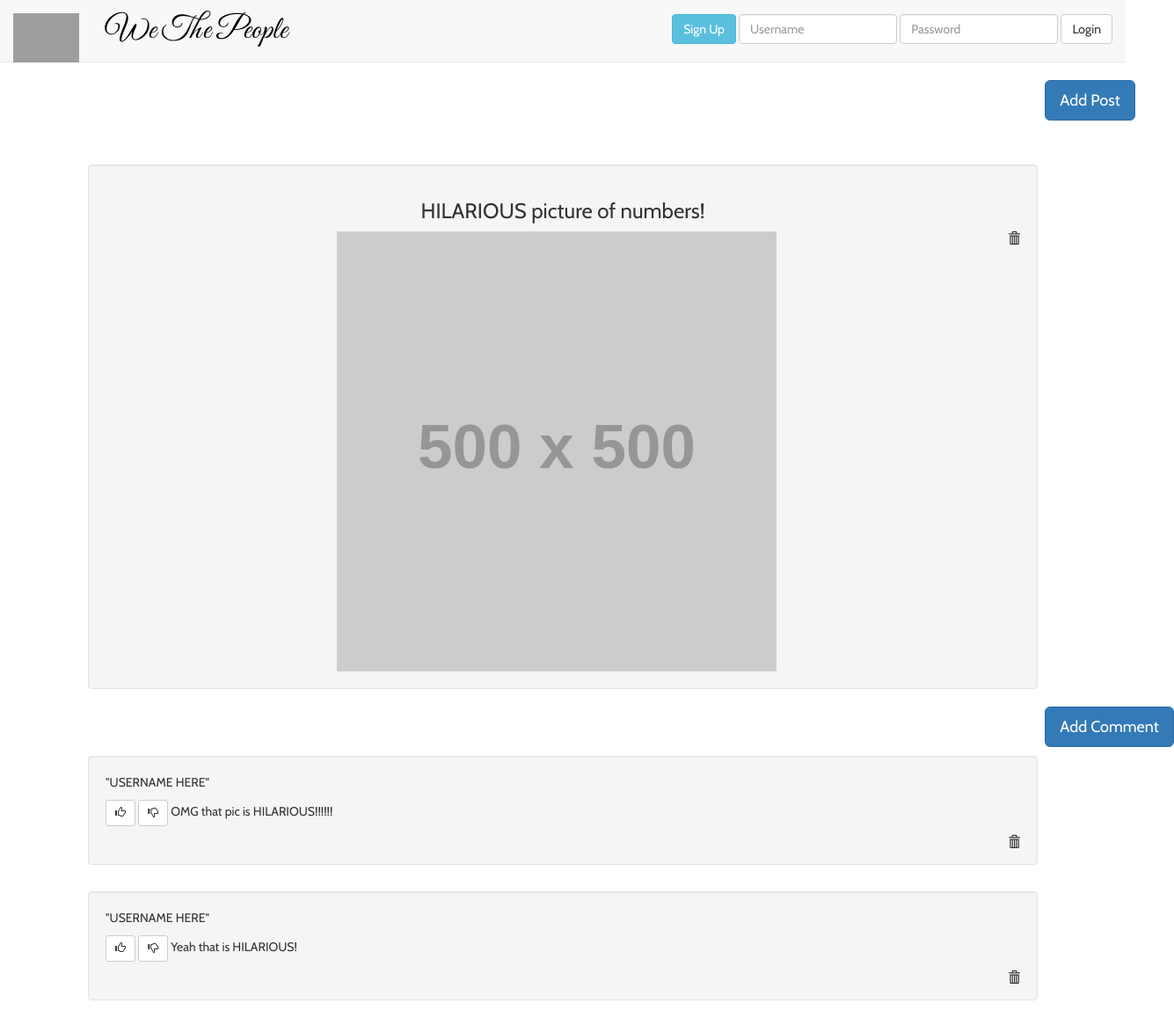
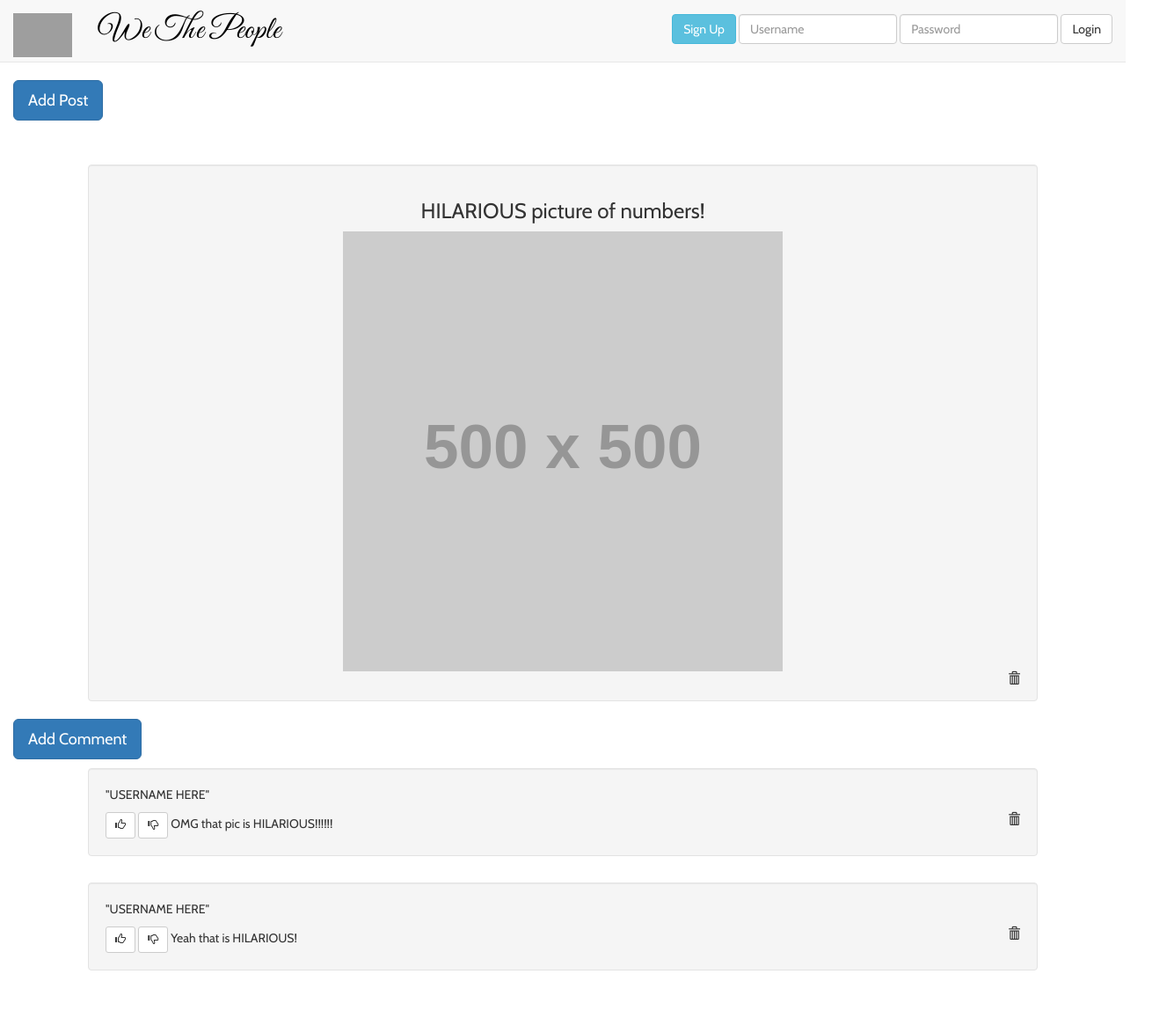
Before and after one commit to brycepmurray/We-The-People, a website: page public/index.html in a window 1280 px wide. Shown: the whole page at 88% size, 1335 px wide, since content can reach past the window. After the commit the page ends 1123 px from the top, so only its background shows below. Drawn offline with nearby package versions, Linux system fonts and the light colour scheme; grey boxes are pictures that could not be loaded; placeholder pictures from the web are drawn by us.

Commit message:
fixed styling.

```diff
--- a/public/app/components/comment/comment-controller.js
+++ b/public/app/components/comment/comment-controller.js
@@ -18,12 +18,11 @@ function CommentsController() {
             <div class="row post-width comment-top">
             <div class="col-sm-12 text-justify panel-body well">
             <p>"USERNAME HERE"</p>
-            <p>
             <button type="button" class="btn btn-default btn-sm">
             <span class="glyphicon glyphicon-thumbs-up"></span></button>
             <button type="button" class="btn btn-default btn-sm">
             <span class="glyphicon glyphicon-thumbs-down"></span></button>
-            ${comment.text} </p> <i class="glyphicon glyphicon-trash pull-right" onclick="app.controllers.commentCtrl.removeComment(${i})"></i>
+            ${comment.text}<i class="glyphicon glyphicon-trash pull-right" onclick="app.controllers.commentCtrl.removeComment(${i})"></i>
         </div>
         </div>
             `
--- a/public/app/components/post/post-controller.js
+++ b/public/app/components/post/post-controller.js
@@ -18,7 +18,7 @@ function PostsController() {
             <div class= "row post-top post-width">
             <div class="col-sm-12 text-center panel-heading panel-default well">
             <h3>${post.title}</h3>
-            <img class="img-center" src="${post.img}">
+            <img class="img-center img-responsive post-img" src="${post.img}">
             <i class="glyphicon glyphicon-trash pull-right" onclick="app.controllers.postCtrl.removePost(${i})"></i>
             </div>
             </div>
--- a/public/assets/style.css
+++ b/public/assets/style.css
@@ -1,5 +1,5 @@
 .nav-img {
-    height: 7vh;
+    height: 5rem;
 }
 
 .post-top {
@@ -23,6 +23,10 @@
     color: black;
 }
 
+.post-img {
+    margin: 0 auto;
+}
+
 body{
     font-family: 'Cabin', sans-serif;
     background-image: url("/assets/paperbg.jpg")
--- a/public/index.html
+++ b/public/index.html
@@ -96,7 +96,7 @@
     <div class="container-fluid">
         <div class="row">
             <!-- ADD POST BUTTON - TOGGLE -->
-            <div class="col-sm-1 col-sm-offset-11">
+            <div class="col-sm-4">
                 <button type="button" class="btn btn-primary btn-lg btn-right" onclick="app.controllers.postsCtrl.showAddPostForm()">Add Post</button>
             </div>
         </div>
@@ -131,7 +131,7 @@
         </div>
         <div class="row">
             <!-- ADD COMMENT BUTTON - TOGGLE -->
-            <div class="col-sm-1 col-sm-offset-11">
+            <div class="col-sm-4">
                 <button type="button" class="btn btn-primary btn-lg btn-right" onclick="app.controllers.commentsCtrl.showAddCommentForm()">Add Comment</button>
             </div>
         </div>
```
